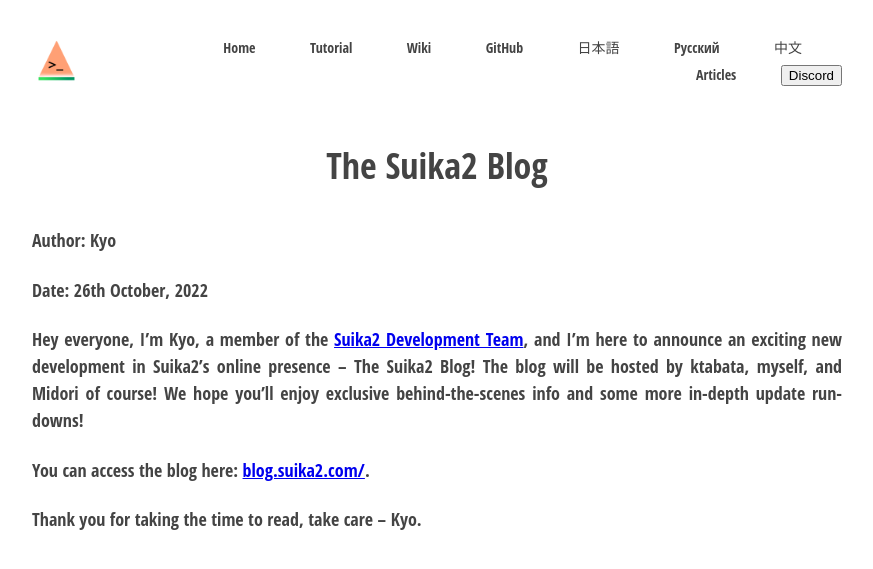
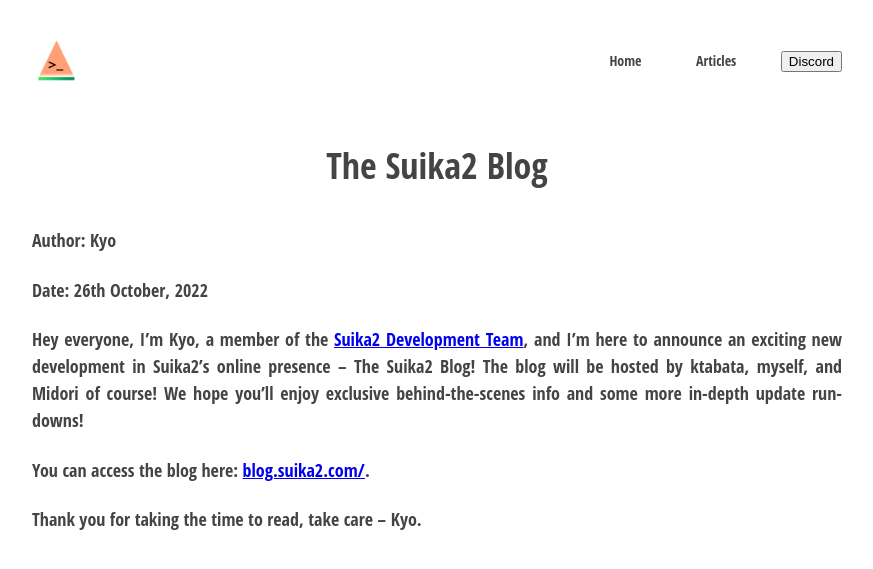
Before and after one commit to suika2engine/suika2engine.github.io, a Jekyll site: the page built from md/test.md, in a window 1280 px wide. Shown: the top 569 px of the page, without its empty margins (203-1076 px from the left). Built offline with Jekyll 4.4.1, drawn with Linux system fonts in a browser that asks for light colours; our own code applies the rules of GitHub Pages for plain Markdown files.

Commit message:
Update englishnav.html

```diff
--- a/_includes/englishnav.html
+++ b/_includes/englishnav.html
@@ -4,12 +4,6 @@
   <nav>
     <ul id="menuList">
       <li><a href="/">Home</a></li>
-      <li><a href="https://github.com/suika2engine/suika2/wiki/Tutorial">Tutorial</a></li>
-      <li><a href="https://github.com/suika2engine/suika2/wiki">Wiki</a></li>
-      <li><a href="https://github.com/suika2engine/suika2">GitHub</a></li>
-      <li><a href="/jp/">日本語</a></li>
-      <li><a href="/ru/">Русский</a></li>
-      <li><a href="/zh/">中文</a></li>
       <li><a href="/articles.html">Articles</a></li>
       <a href="https://discord.gg/ZmvXxE8GFg"><button type="button">Discord</button></a>
     </ul>
```
